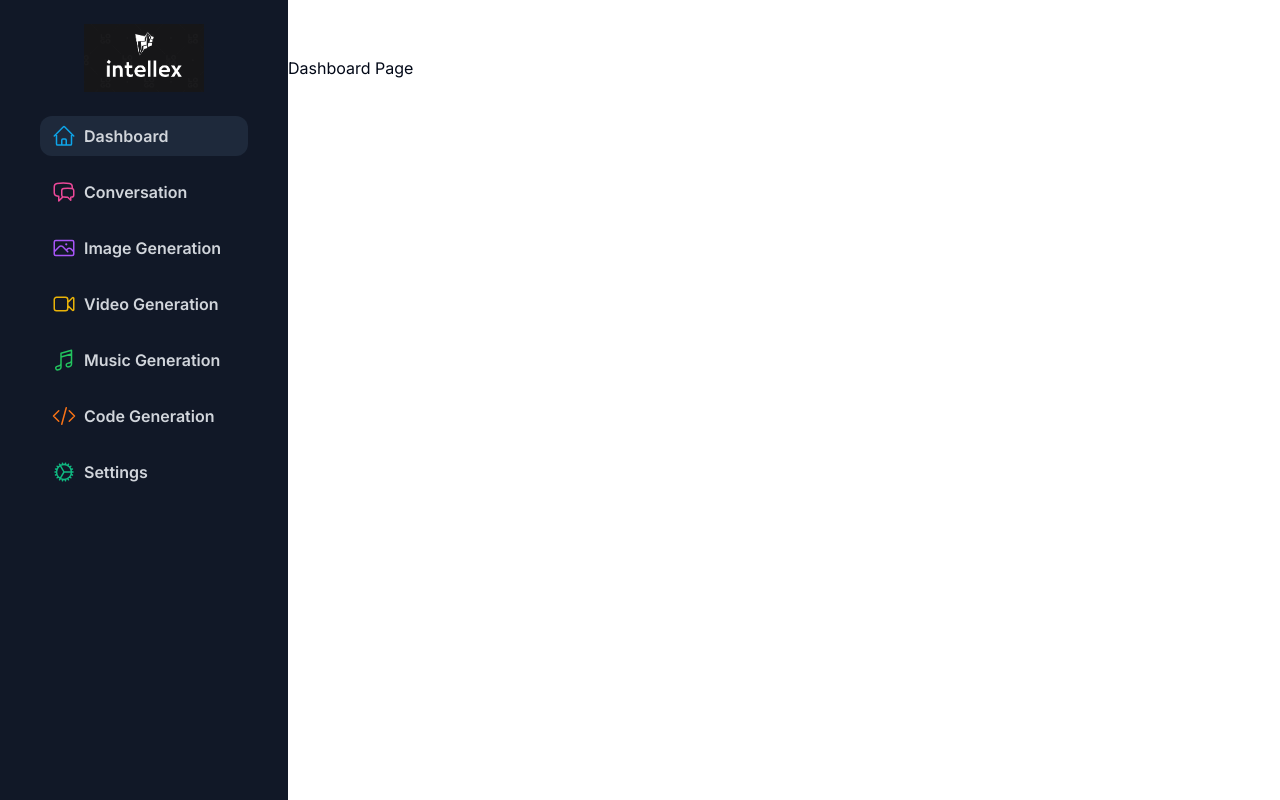
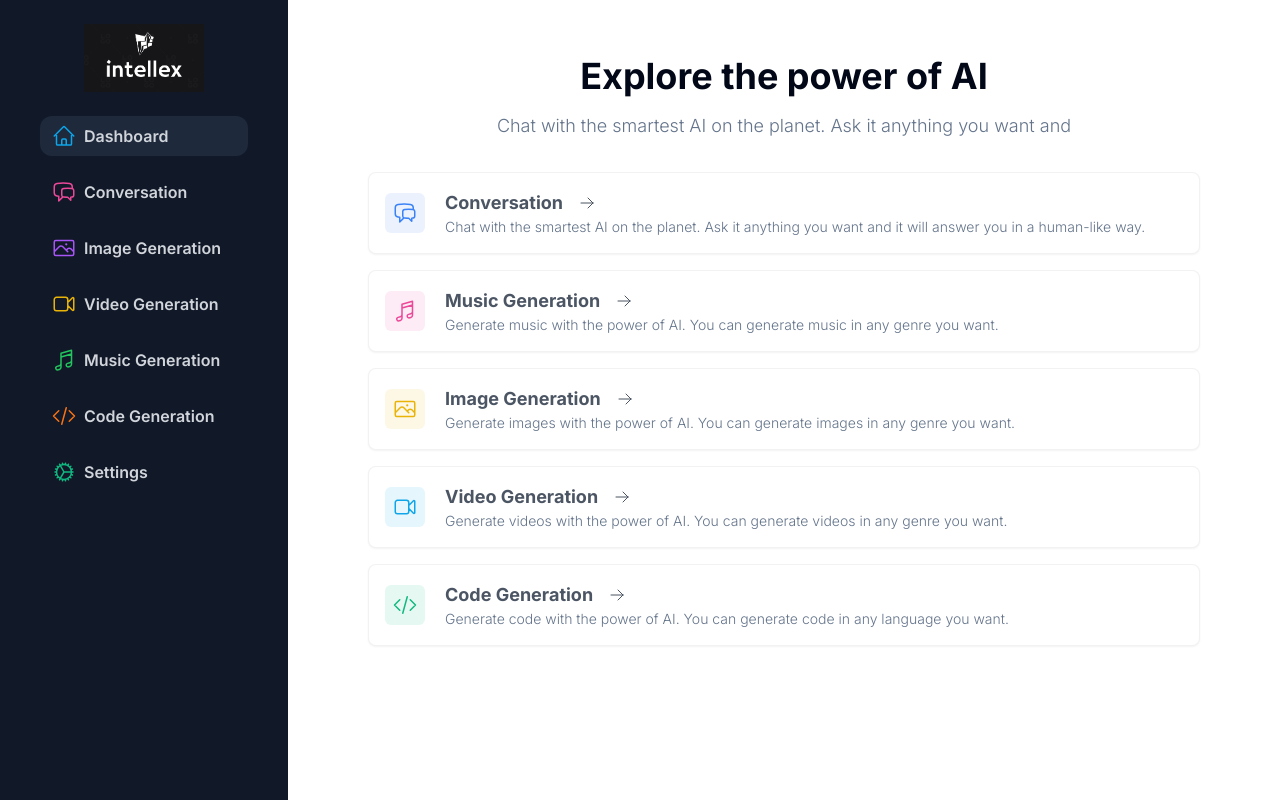
Before and after one commit to TechAtikiN/Intellex, a Next.js app: page /dashboard in a window 1280 px wide. Built offline with nearby package versions, Linux system fonts and the light colour scheme.

Commit message:
feat: dashboard page

```diff
--- a/app/(dashboard)/(routes)/dashboard/page.tsx
+++ b/app/(dashboard)/(routes)/dashboard/page.tsx
@@ -1,7 +1,82 @@
+"use client"
+// named imports
+import { ChatBubbleLeftRightIcon, VideoCameraIcon, ArrowRightIcon, MusicalNoteIcon, PhotoIcon, CodeBracketIcon } from "@heroicons/react/24/outline"
+import { Card } from "@/components/ui/card"
+import { useRouter } from "next/navigation"
+
+const tools = [
+  {
+    label: "Conversation",
+    icon: <ChatBubbleLeftRightIcon />,
+    color: "text-blue-500",
+    bgColor: "bg-blue-500/10",
+    href: "/conversation",
+    description: "Chat with the smartest AI on the planet. Ask it anything you want and it will answer you in a human-like way."
+  },
+  {
+    label: "Music Generation",
+    icon: <MusicalNoteIcon />,
+    color: "text-pink-500",
+    bgColor: "bg-pink-500/10",
+    href: "/music",
+    description: "Generate music with the power of AI. You can generate music in any genre you want."
+  },
+  {
+    label: "Image Generation",
+    icon: <PhotoIcon />,
+    color: "text-yellow-500",
+    bgColor: "bg-yellow-500/10",
+    href: "/image",
+    description: "Generate images with the power of AI. You can generate images in any genre you want."
+  },
+  {
+    label: "Video Generation",
+    icon: <VideoCameraIcon />,
+    color: "text-sky-500",
+    bgColor: "bg-sky-500/10",
+    href: "/video",
+    description: "Generate videos with the power of AI. You can generate videos in any genre you want."
+  },
+  {
+    label: "Code Generation",
+    icon: <CodeBracketIcon />,
+    color: "text-emerald-500",
+    bgColor: "bg-emerald-500/10",
+    href: "/code",
+    description: "Generate code with the power of AI. You can generate code in any language you want."
+  },
+
+
+]
+
 const DashboardPage = () => {
+  const router = useRouter()
   return (
     <div>
-      <h1>Dashboard Page</h1>
+      <div className="mb-8 space-y-4">
+        <h2 className="text-2xl md:text-4xl font-bold text-center">Explore the power of AI</h2>
+        <p className="text-muted-foreground font-light text-sm md:text-lg text-center">
+          Chat with the smartest AI on the planet. Ask it anything you want and
+        </p>
+      </div>
+      <div className="space-y-4">
+        {tools.map((tool) => (
+          <Card
+            onClick={() => router.push(tool.href)}
+            key={tool.label}
+            className="p-4 mx-20 space-x-5 border-black/5 flex items-center hover:shadow-lg transition cursor-pointer"
+          >
+            <div className={`${tool.color} ${tool.bgColor} h-10 w-10 p-2 rounded-md `}>{tool.icon}</div>
+            <div>
+              <div className="flex items-center space-x-4">
+                <h3 className="text-lg text-gray-600 font-bold">{tool.label}</h3>
+                <ArrowRightIcon className="h-4 w-4 text-gray-600" />
+              </div>
+              <p className="text-muted-foreground font-light md:text-sm">{tool.description}</p>
+            </div>
+          </Card>
+        ))}
+      </div>
     </div>
   )
 }
--- a/components/globals/MobileSidebar.tsx
+++ b/components/globals/MobileSidebar.tsx
@@ -20,7 +20,7 @@ const MobileSidebar = () => {
     <div>
       <Sheet>
         <SheetTrigger>
-          <Button variant="ghost" size="icon" className="md:hidden">
+          <Button variant="ghost" className="md:hidden">
             <Menu />
           </Button>
         </SheetTrigger>
--- /dev/null
+++ b/components/ui/card.tsx
@@ -0,0 +1,79 @@
+import * as React from "react"
+
+import { cn } from "@/lib/utils"
+
+const Card = React.forwardRef<
+  HTMLDivElement,
+  React.HTMLAttributes<HTMLDivElement>
+>(({ className, ...props }, ref) => (
+  <div
+    ref={ref}
+    className={cn(
+      "rounded-lg border bg-card text-card-foreground shadow-sm",
+      className
+    )}
+    {...props}
+  />
+))
+Card.displayName = "Card"
+
+const CardHeader = React.forwardRef<
+  HTMLDivElement,
+  React.HTMLAttributes<HTMLDivElement>
+>(({ className, ...props }, ref) => (
+  <div
+    ref={ref}
+    className={cn("flex flex-col space-y-1.5 p-6", className)}
+    {...props}
+  />
+))
+CardHeader.displayName = "CardHeader"
+
+const CardTitle = React.forwardRef<
+  HTMLParagraphElement,
+  React.HTMLAttributes<HTMLHeadingElement>
+>(({ className, ...props }, ref) => (
+  <h3
+    ref={ref}
+    className={cn(
+      "text-2xl font-semibold leading-none tracking-tight",
+      className
+    )}
+    {...props}
+  />
+))
+CardTitle.displayName = "CardTitle"
+
+const CardDescription = React.forwardRef<
+  HTMLParagraphElement,
+  React.HTMLAttributes<HTMLParagraphElement>
+>(({ className, ...props }, ref) => (
+  <p
+    ref={ref}
+    className={cn("text-sm text-muted-foreground", className)}
+    {...props}
+  />
+))
+CardDescription.displayName = "CardDescription"
+
+const CardContent = React.forwardRef<
+  HTMLDivElement,
+  React.HTMLAttributes<HTMLDivElement>
+>(({ className, ...props }, ref) => (
+  <div ref={ref} className={cn("p-6 pt-0", className)} {...props} />
+))
+CardContent.displayName = "CardContent"
+
+const CardFooter = React.forwardRef<
+  HTMLDivElement,
+  React.HTMLAttributes<HTMLDivElement>
+>(({ className, ...props }, ref) => (
+  <div
+    ref={ref}
+    className={cn(" flex items-center p-6 pt-0", className)}
+    {...props}
+  />
+))
+CardFooter.displayName = "CardFooter"
+
+export { Card, CardHeader, CardFooter, CardTitle, CardDescription, CardContent }
```
